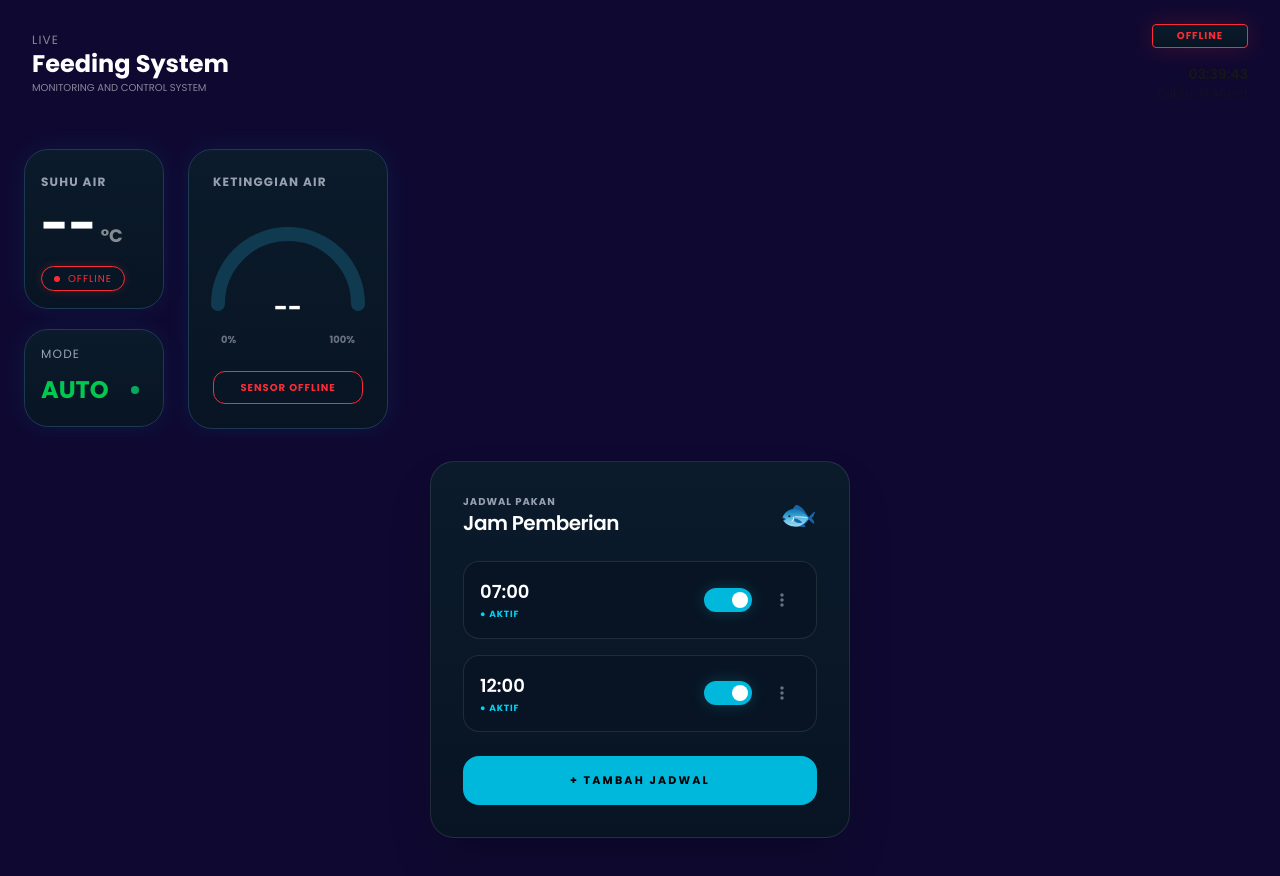
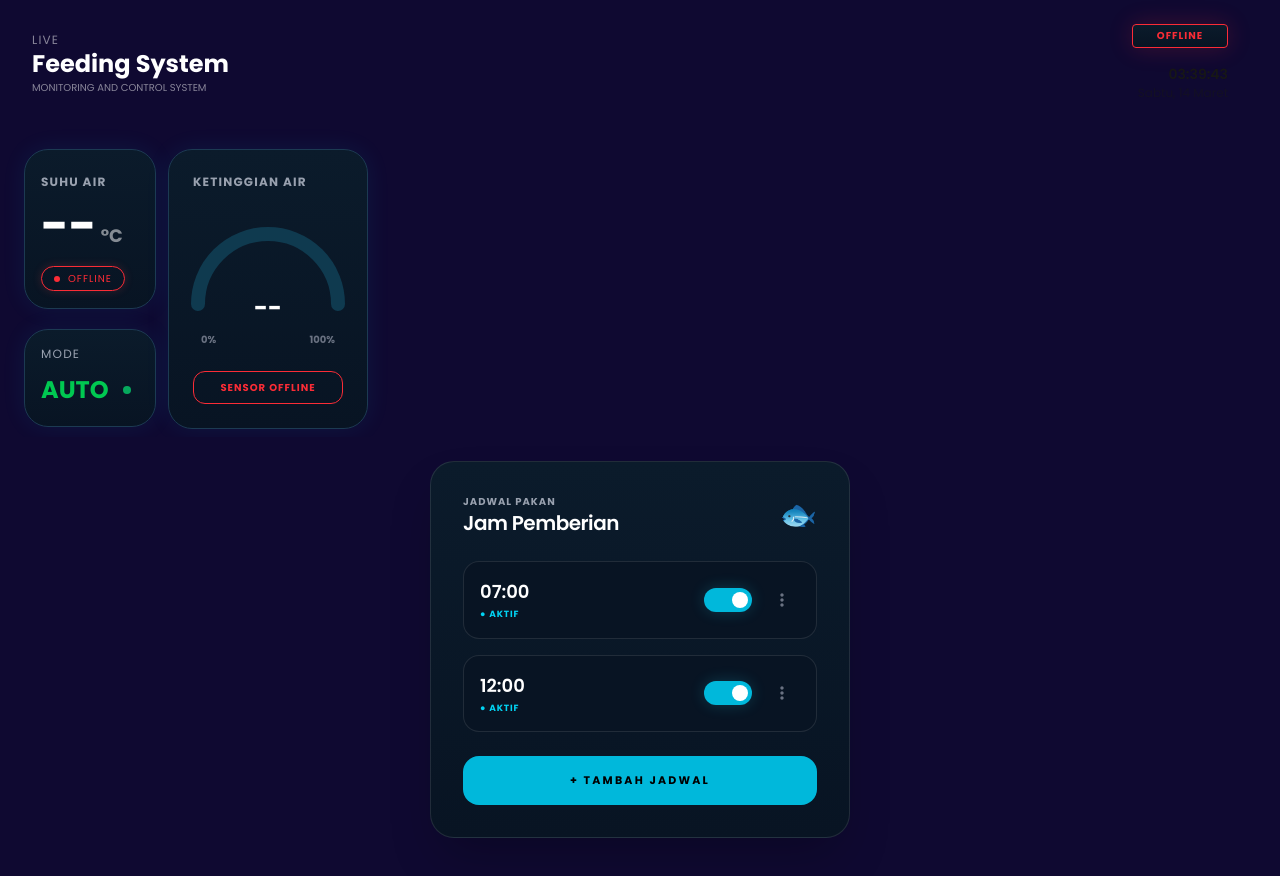
Before and after one commit to wwicaksonoo/feeding-system, a Next.js app: page / in a window 1280 px wide. Shown: the top 876 px of the page. Built offline with nearby package versions, Linux system fonts and the light colour scheme; no server answers; the database is empty.

Commit message:
update padding

```diff
--- a/src/app/page.js
+++ b/src/app/page.js
@@ -37,9 +37,9 @@ export default function Home() {
     <div className="min-h-screen bg-[#0f0931] ">
       <div className="flex flex-col">
         <div className="flex justify-between">
-          <div className="flex flex-col items-start rounded-lg p-8 text-white ">
+          <div className="flex flex-col rounded-lg p-8 text-white ">
             <span className="text-xs opacity-50 uppercase tracking-widest">Live</span>
-            <h1 className="font-bold text-2xl">Feeding System</h1>
+            <h1 className="font-bold text-2xl whitespace-nowrap">Feeding System</h1>
             <span className="text-[10px] opacity-50 uppercase">Monitoring and Control System</span>
           </div>
 
--- a/src/components/clock.js
+++ b/src/components/clock.js
@@ -26,7 +26,7 @@ export default function Clock({ isOffline }) {
     const clock = `${h}:${m}:${s}`;
 
     return (
-        <div className="py-2 ">
+        <div className="py-2 relative right-5">
 <div className={`w-24 h-6 rounded bg-linear-to-b from-[#0b1b2b] to-[#081423] border shadow-[0_0_25px_rgba(0,200,255,0.08)] relative bottom-4 transition-all duration-300 flex items-center justify-center ${
                 isOffline ? "border-red-500 text-red-500 shadow-red-500/20" : "border-[#1c3a52] text-green-400"
             }`}>
--- a/src/components/stats.js
+++ b/src/components/stats.js
@@ -21,10 +21,10 @@ export default function Stats({ level, temp, isOffline, isAuto, setIsAuto }) {
     };
 
     return (
-        <div className="flex gap-5 relative bottom-6">
+        <div className="flex gap-7 relative bottom-6">
             <div className="flex flex-col gap-5 relative right-2">
 
-                <div className="w-35 h-40 p-6 rounded-3xl bg-linear-to-b from-[#0b1b2b] to-[#081423] border border-[#1c3a52] shadow-[0_0_25px_rgba(0,200,255,0.08)]">
+                <div className="w-33 h-40 p-6 rounded-3xl bg-linear-to-b from-[#0b1b2b] to-[#081423] border border-[#1c3a52] shadow-[0_0_25px_rgba(0,200,255,0.08)]">
                     <p className="text-xs text-gray-400 tracking-widest uppercase font-bold relative right-2">Suhu Air</p>
                     <div className="text-5xl font-bold text-white mt-3 relative right-2">
                         {isOffline ? "--" : temp}<span className="text-lg ml-1 opacity-50">°C</span>
@@ -44,7 +44,7 @@ export default function Stats({ level, temp, isOffline, isAuto, setIsAuto }) {
 
                <div
                     onClick={() => setIsAuto(!isAuto)}
-                    className="w-35 min-h-2 p-6 rounded-3xl bg-linear-to-b from-[#0b1b2b] to-[#081423] border border-[#1c3a52] shadow-[0_0_25px_rgba(0,200,255,0.08)] cursor-pointer hover:border-cyan-500/50 transition-all group"
+                    className="w-33  p-6 rounded-3xl bg-linear-to-b from-[#0b1b2b] to-[#081423] border border-[#1c3a52] shadow-[0_0_25px_rgba(0,200,255,0.08)] cursor-pointer hover:border-cyan-500/50 transition-all group"
                 >
                     <p className="text-xs text-gray-400 tracking-widest relative bottom-2 right-2 uppercase">Mode</p>
                     <div className="flex items-center justify-between relative top-1">
@@ -64,7 +64,7 @@ export default function Stats({ level, temp, isOffline, isAuto, setIsAuto }) {
                 </div>
             </div>
 
-            <div className="w-50 p-6 rounded-3xl relative right-1 bg-linear-to-b from-[#0b1b2b] to-[#081423] border border-[#1c3a52] shadow-[0_0_25px_rgba(0,200,255,0.08)] flex flex-col items-center">
+            <div className="w-50 p-6 rounded-3xl relative right-6 bg-linear-to-b from-[#0b1b2b] to-[#081423] border border-[#1c3a52] shadow-[0_0_25px_rgba(0,200,255,0.08)] flex flex-col items-center">
                 <p className="text-xs tracking-widest text-gray-400 uppercase font-bold self-start">Ketinggian Air</p>
                 <div className="flex justify-center mt-6 relative">
                     <svg width="180" height="110">
```
